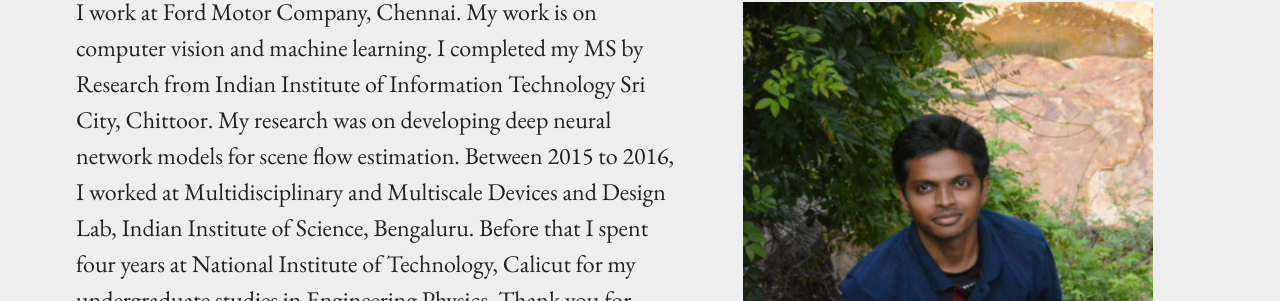
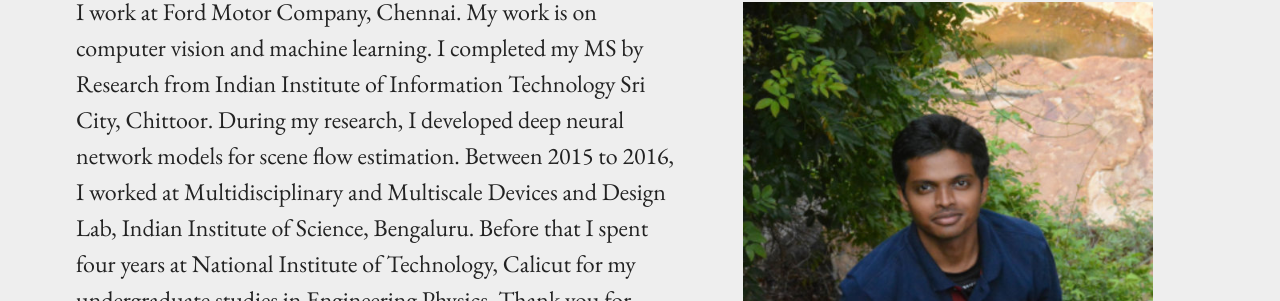
Before and after one commit to ravikt/ravi, a Jekyll site: the page built from index.md, in a window 1280 px wide. Shown: the part 232-533 px from the top of the page. Built offline with Jekyll 4.4.1, drawn with Linux system fonts in a browser that asks for light colours; some of the changed text lies outside the part shown.

Commit message:
Update index.md

```diff
--- a/index.md
+++ b/index.md
@@ -6,7 +6,7 @@ permalink: /
 
 {% include image.html url="images/ravi.jpg" caption="" max_width="250px" align="right" %}
 
-I work at Ford Motor Company, Chennai. My work is on computer vision and machine learning. I completed my MS by Research from Indian Institute of Information Technology Sri City, Chittoor. My research was on developing deep neural network models for scene flow estimation. Between 2015 to 2016, I worked at Multidisciplinary and Multiscale Devices and Design Lab, Indian Institute of Science, Bengaluru. Before that I spent four years at National Institute of Technology, Calicut for my undergraduate studies in Engineering Physics. Thank you for visiting.
+I work at Ford Motor Company, Chennai. My work is on computer vision and machine learning. I completed my MS by Research from Indian Institute of Information Technology Sri City, Chittoor. During my research, I developed deep neural network models for scene flow estimation. Between 2015 to 2016, I worked at Multidisciplinary and Multiscale Devices and Design Lab, Indian Institute of Science, Bengaluru. Before that I spent four years at National Institute of Technology, Calicut for my undergraduate studies in Engineering Physics. Thank you for visiting.
 
 <!--
 ## Contact
```
